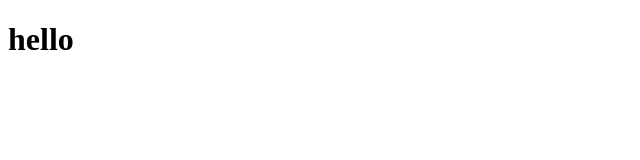
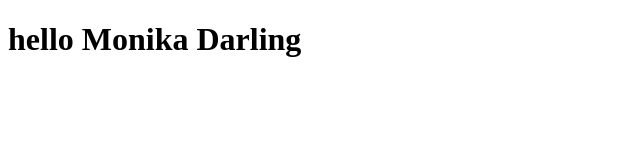
Before and after one commit to Sriranjana/Swiggy, a plain HTML site: page index.html in a window 1280 px wide. Shown: the whole page, without its empty margins (0-640 px from the left). Drawn offline with Linux system fonts and the light colour scheme.

Commit message:
content changed in h1

```diff
--- a/index.html
+++ b/index.html
@@ -6,6 +6,7 @@
     <title>Swiggy</title>
 </head>
 <body>
-    <h1>hello</h1>
+    <h1>hello Monika Darling</h1>
+
 </body>
 </html>
```
